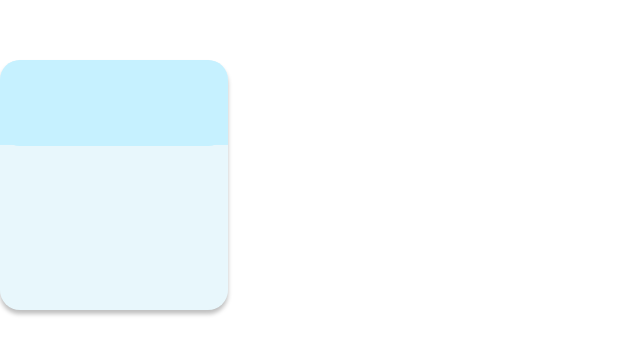
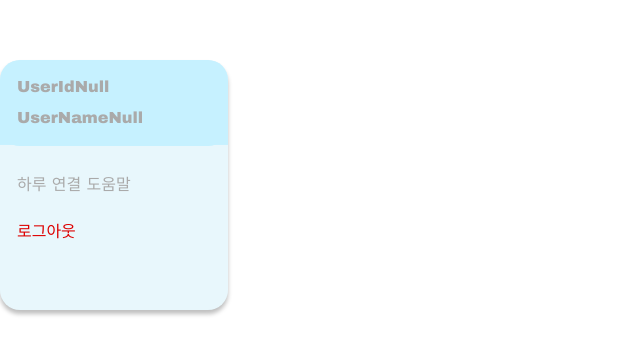
Before and after one commit to 2023-Winter-techeer-Bootcamp-Team-E/frontend, a React (Vite) app: page /menu in a window 1280 px wide. Shown: the part 215-570 px from the top of the page, without its empty margins (0-640 px from the left). Built offline with nearby package versions, Linux system fonts and the light colour scheme.

Commit message:
design : 프로필 메뉴 디자인 완성

```diff
--- a/src/components/CalendarPage/RightSticker/ProfileMenu.jsx
+++ b/src/components/CalendarPage/RightSticker/ProfileMenu.jsx
@@ -13,10 +13,10 @@ function ProfileMenu(props) {
           <rect y="30.0996" width="228" height="54.825" fill="#C6F1FF" />
         </svg>
       </ProfileMenuTop>
-      <UserId />
-      <UserName />
-      <HaruConnectingHelp />
-      <LogOut />
+      <UserId>UserIdNull</UserId>
+      <UserName>UserNameNull</UserName>
+      <HaruConnectingHelp>하루 연결 도움말</HaruConnectingHelp>
+      <LogOut>로그아웃</LogOut>
     </ProfileMenuFrame>
   );
 }
@@ -29,6 +29,17 @@ const ProfileMenuFrame = styled.div`
   border-radius: 1.25rem;
   background: #e8f7fc;
   box-shadow: 0px 4px 4px 0px rgba(0, 0, 0, 0.25);
+  display: flex;
+  justify-content: center;
+`;
+
+// ProfileMenuTop에 대한 스타일 적용
+const ProfileMenuTop = styled.div`
+  position: absolute;
+  width: 14.25rem;
+  height: 5.375rem;
+  flex-shrink: 0;
+  z-index: 1;
   svg {
     width: 100%;
     height: 100%;
@@ -36,31 +47,72 @@ const ProfileMenuFrame = styled.div`
   }
 `;
 
-// ProfileMenuTop에 대한 스타일 적용
-const ProfileMenuTop = styled.div`
-  width: 14.25rem;
-  height: 5.375rem;
-  flex-shrink: 0;
-`;
-
 // UserId에 대한 스타일 적용
 const UserId = styled.div`
-  /* 여기에 UserId에 대한 스타일을 추가하세요 */
+  position: absolute;
+  margin-top: 1.13rem;
+  left: 1.06rem;
+  z-index: 2;
+
+  color: #aaa;
+  text-align: center;
+  font-family: Arial Black;
+  font-size: 1rem;
+  font-style: normal;
+  font-weight: 900;
+  line-height: normal;
 `;
 
 // UserName에 대한 스타일 적용
 const UserName = styled.div`
-  /* 여기에 UserName에 대한 스타일을 추가하세요 */
+  position: absolute;
+  margin-top: 3.06rem;
+  left: 1.06rem;
+  z-index: 2;
+
+  color: #aaa;
+  text-align: center;
+  font-family: Arial Black;
+  font-size: 1rem;
+  font-style: normal;
+  font-weight: 900;
+  line-height: normal;
 `;
 
 // HaruConnectingHelp에 대한 스타일 적용
 const HaruConnectingHelp = styled.div`
-  /* 여기에 HaruConnectingHelp에 대한 스타일을 추가하세요 */
+  position: absolute;
+  margin-top: 6.94rem;
+  left: 1.06rem;
+  z-index: 2;
+
+  color: #aaa;
+  text-align: center;
+  font-family: Arial Black;
+  font-size: 1rem;
+  font-style: normal;
+  font-weight: 900;
+  line-height: normal;
+  cursor: pointer;
+  text-decoration: none;
 `;
 
 // LogOut에 대한 스타일 적용
 const LogOut = styled.div`
-  /* 여기에 LogOut에 대한 스타일을 추가하세요 */
+  position: absolute;
+  margin-top: 9.88rem;
+  left: 1.06rem;
+  z-index: 2;
+
+  color: #dd0000;
+  text-align: center;
+  font-family: Arial Black;
+  font-size: 1rem;
+  font-style: normal;
+  font-weight: 900;
+  line-height: normal;
+  cursor: pointer;
+  text-decoration: none;
 `;
 
 export default ProfileMenu;
```
